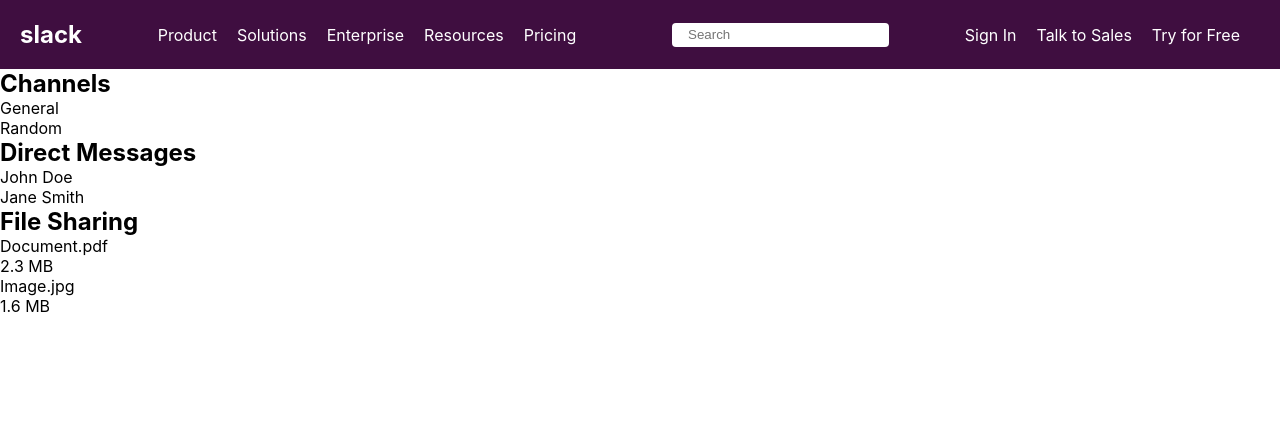
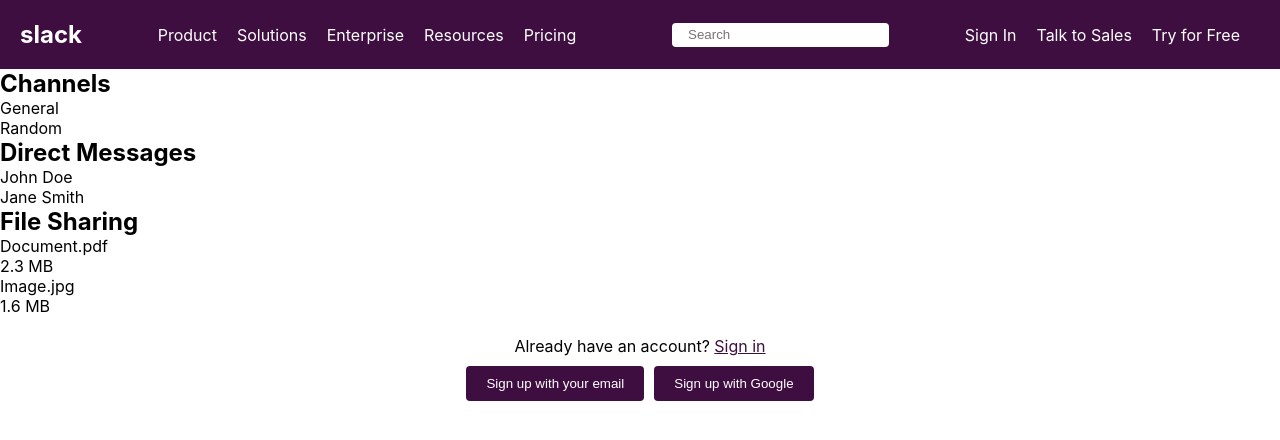
Before and after one commit to mohamedmehdigara/react-slack-clone, a React (Create React App) app: page /filesharing in a window 1280 px wide. Shown: the top 440 px of the page. Built offline with nearby package versions, Linux system fonts and the light colour scheme.

Commit message:
added files

```diff
--- a/src/App.css
+++ b/src/App.css
@@ -71,3 +71,37 @@
 }
 
 /* Rest of your CSS styles */
+/* App.css */
+
+.signup-buttons {
+  margin-top: 20px;
+  text-align: center;
+}
+
+.signup-buttons p {
+  margin-bottom: 10px;
+}
+
+.signup-buttons a {
+  color: #3f0e40;
+  text-decoration: underline;
+}
+
+.button-group {
+  display: flex;
+  justify-content: center;
+}
+
+.signup-button {
+  margin: 0 5px;
+  padding: 10px 20px;
+  background-color: #3f0e40;
+  color: #fff;
+  border: none;
+  border-radius: 4px;
+  cursor: pointer;
+}
+
+.signup-button:hover {
+  background-color: #542e6a;
+}
--- a/src/App.js
+++ b/src/App.js
@@ -7,6 +7,7 @@
 import Header from "./components/Header";
 import { BrowserRouter as Router, Route, Routes } from "react-router-dom";
 import "./App.css";
+import SignupButtons from "./components/SignupButtons";
 
 const App = () => {
   return (
@@ -30,6 +31,7 @@
 
 
         </Routes>
+        <SignupButtons/>
       </div>
     </Router>
   );
--- /dev/null
+++ b/src/components/SignupButtons.js
@@ -0,0 +1,17 @@
+import React from "react";
+
+const SignupButtons = () => {
+  return (
+    <div className="signup-buttons">
+      <p>
+        Already have an account? <a href="#">Sign in</a>
+      </p>
+      <div className="button-group">
+        <button className="signup-button">Sign up with your email</button>
+        <button className="signup-button">Sign up with Google</button>
+      </div>
+    </div>
+  );
+};
+
+export default SignupButtons;
```
